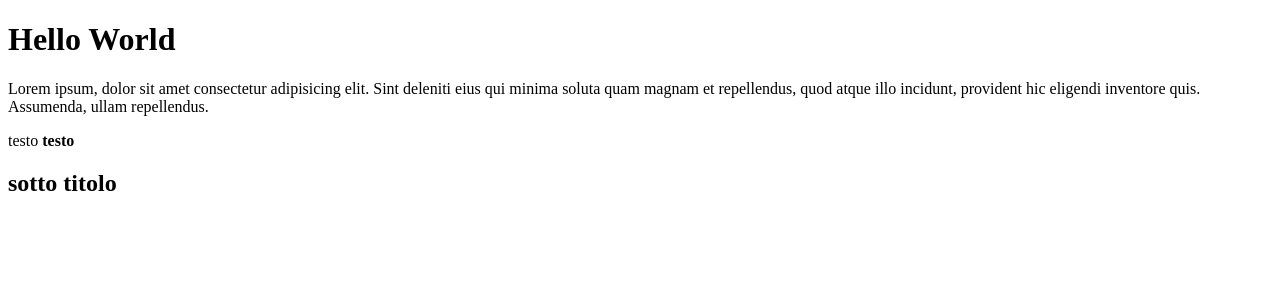
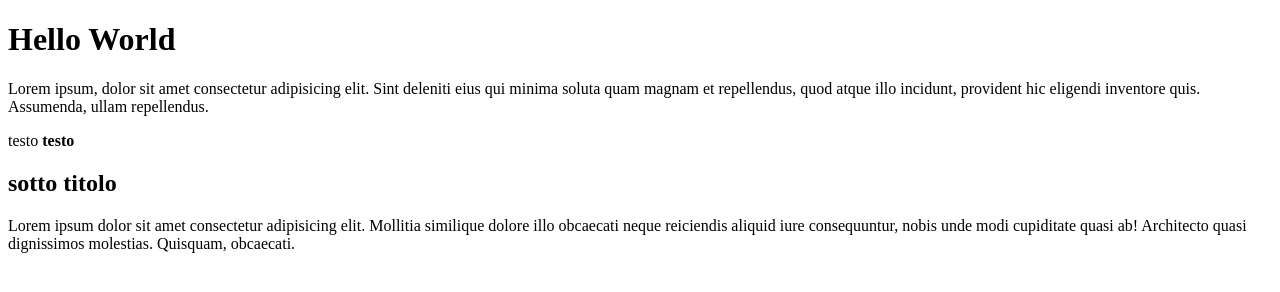
Before and after one commit to dariomontani/htmlcss-hello, a plain HTML site: page index.html in a window 1280 px wide. Drawn offline with Linux system fonts and the light colour scheme.

Commit message:
Revert "init"
This reverts commit bf0e289dbd3dda9b20d265d38b378ff4fb99e603.

```diff
--- a/index.html
+++ b/index.html
@@ -13,5 +13,6 @@
     <p>testo <strong>testo</strong></p>
 
     <h2>sotto titolo</h2>
+    <p>Lorem ipsum dolor sit amet consectetur adipisicing elit. Mollitia similique dolore illo obcaecati neque reiciendis aliquid iure consequuntur, nobis unde modi cupiditate quasi ab! Architecto quasi dignissimos molestias. Quisquam, obcaecati.</p>
 </body>
 </html>
```
